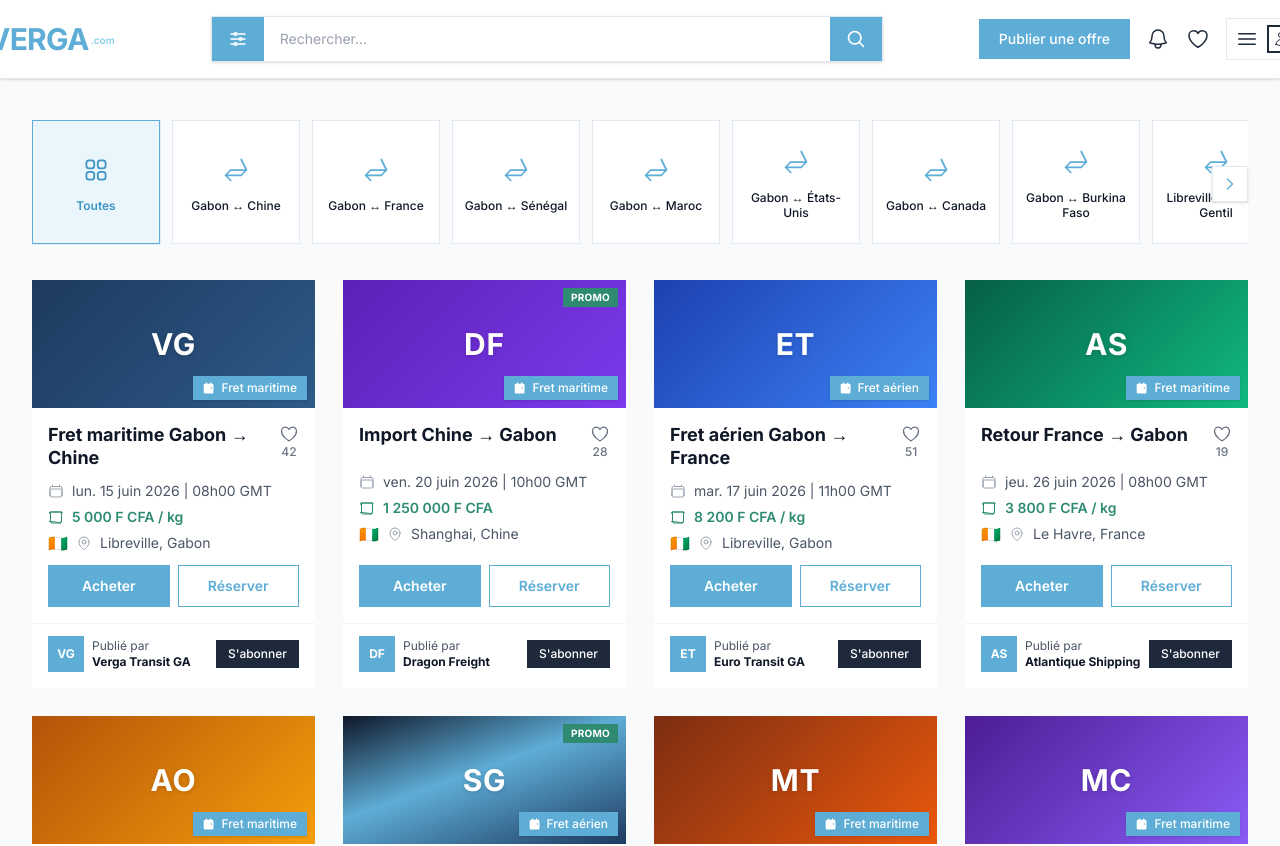
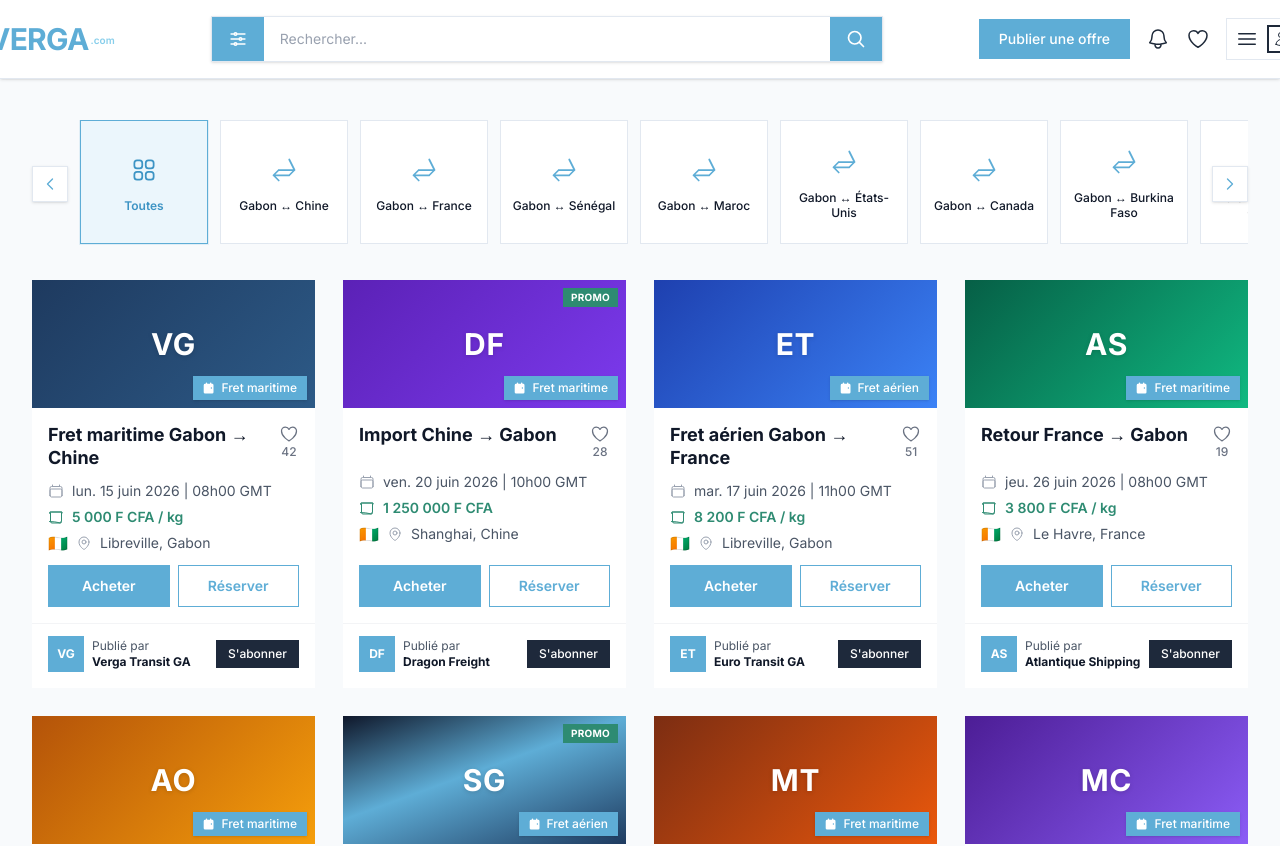
Before and after one commit to therrranceOLEMBE/VERGA, an Angular app: page /accueil in a window 1280 px wide. Shown: the top 846 px of the page. Built offline with nearby package versions, Linux system fonts and the light colour scheme.

Commit message:
ajout de fleche pour revenir dans les filtre

```diff
--- a/src/app/i18n/translations.ts
+++ b/src/app/i18n/translations.ts
@@ -100,6 +100,7 @@ export const translations: Record<Language, Record<string, string>> = {
     'home.destination.gabonBurkina': 'Gabon ↔ Burkina Faso',
     'home.destination.librevillePortGentil': 'Libreville ↔ Port-Gentil',
     'home.destination.librevilleFranceville': 'Libreville ↔ Franceville',
+    'home.destination.scrollPrevious': 'Voir les destinations précédentes',
     'home.destination.scrollNext': 'Voir plus de destinations',
 
     'filters.title': 'Filtres',
@@ -652,6 +653,7 @@ export const translations: Record<Language, Record<string, string>> = {
     'home.destination.gabonBurkina': 'Gabon ↔ Burkina Faso',
     'home.destination.librevillePortGentil': 'Libreville ↔ Port-Gentil',
     'home.destination.librevilleFranceville': 'Libreville ↔ Franceville',
+    'home.destination.scrollPrevious': 'See previous destinations',
     'home.destination.scrollNext': 'See more destinations',
 
     'filters.title': 'Filters',
--- a/src/app/pages/accueil/accueil.html
+++ b/src/app/pages/accueil/accueil.html
@@ -9,7 +9,7 @@
  <div class="destination-filter-bar relative">
  <div
  #destinationScroll
- class="destination-filter-scroll flex gap-3 overflow-x-auto scroll-smooth pb-1 pr-12"
+ class="destination-filter-scroll flex gap-3 overflow-x-auto scroll-smooth px-12 pb-1"
  >
  @for (dest of destinationFilters; track dest.value) {
  <button
@@ -47,8 +47,19 @@
 
  <button
  type="button"
+ (click)="scrollDestinations('left')"
+ class="destination-filter-nav absolute left-0 top-1/2 z-10 flex h-9 w-9 -translate-y-1/2 items-center justify-center rounded-full border border-verga-border bg-white text-verga-primary shadow-sm transition hover:border-verga-primary hover:bg-verga-primary-muted"
+ [attr.aria-label]="'home.destination.scrollPrevious' | translate"
+ >
+ <svg xmlns="http://www.w3.org/2000/svg" fill="none" viewBox="0 0 24 24" stroke-width="2" stroke="currentColor" class="h-4 w-4">
+ <path stroke-linecap="round" stroke-linejoin="round" d="M15.75 19.5 8.25 12l7.5-7.5" />
+ </svg>
+ </button>
+
+ <button
+ type="button"
  (click)="scrollDestinations('right')"
- class="destination-filter-next absolute right-0 top-1/2 z-10 flex h-9 w-9 -translate-y-1/2 items-center justify-center rounded-full border border-verga-border bg-white text-verga-primary shadow-sm transition hover:border-verga-primary hover:bg-verga-primary-muted"
+ class="destination-filter-nav absolute right-0 top-1/2 z-10 flex h-9 w-9 -translate-y-1/2 items-center justify-center rounded-full border border-verga-border bg-white text-verga-primary shadow-sm transition hover:border-verga-primary hover:bg-verga-primary-muted"
  [attr.aria-label]="'home.destination.scrollNext' | translate"
  >
  <svg xmlns="http://www.w3.org/2000/svg" fill="none" viewBox="0 0 24 24" stroke-width="2" stroke="currentColor" class="h-4 w-4">
```
